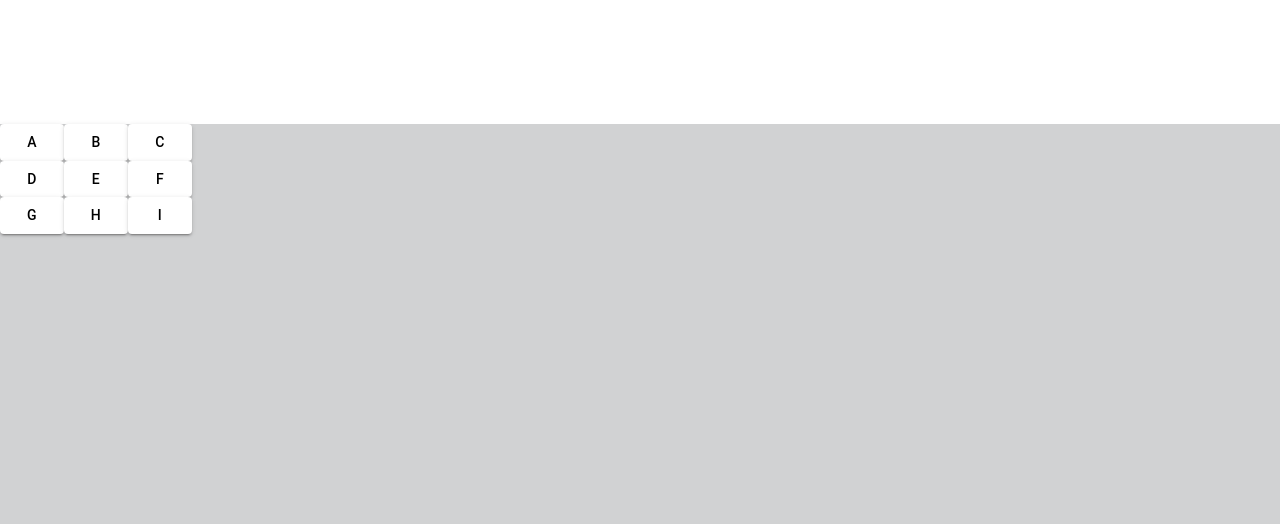
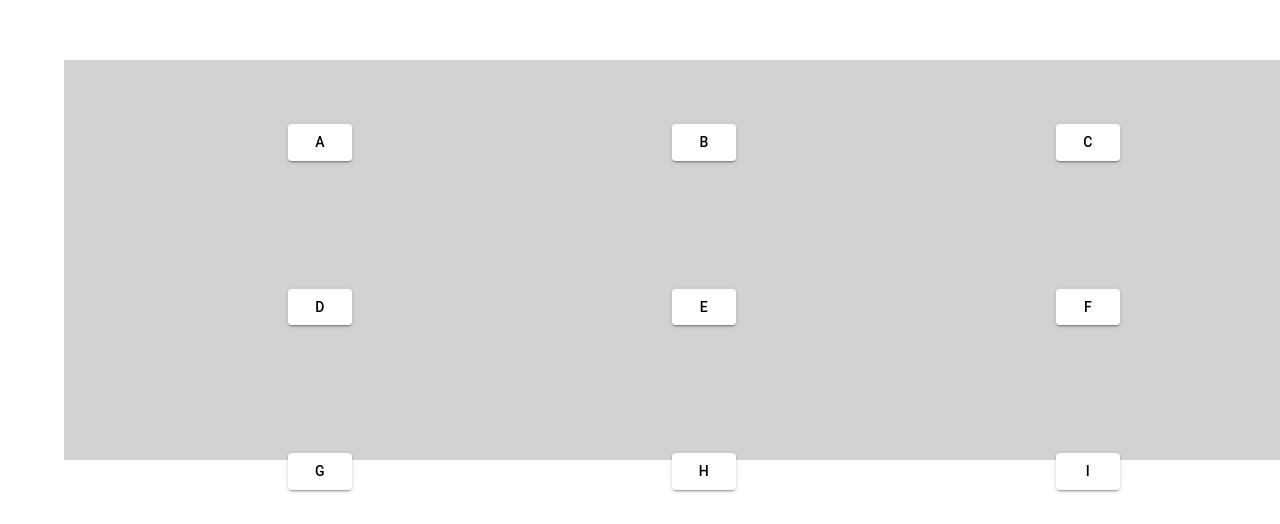
Before and after one commit to chiveslimey/MUI-NextJS-Keyboard, a Next.js app: page / in a window 1280 px wide. Shown: the part 276-800 px from the top of the page. Built offline with nearby package versions, Linux system fonts and the light colour scheme.

Commit message:
Fix styles

```diff
--- a/app/page.tsx
+++ b/app/page.tsx
@@ -24,7 +24,8 @@ function Keyboard(props: {
              height: "50%",
              width: "100%",
              display: 'flex',
-             justifyContent: 'stretch',
+             justifyContent: 'space-around',
+             margin: "5%",
          }}
         >
             {
@@ -34,7 +35,8 @@ function Keyboard(props: {
                          direction="row"
                          sx={{
                              display: 'flex',
-                             justifyContent: 'stretch',
+                             justifyContent: 'space-around',
+                             margin: "5%",
                          }}
                          key={`[${keys}]-${idx}`}
                         >
```
